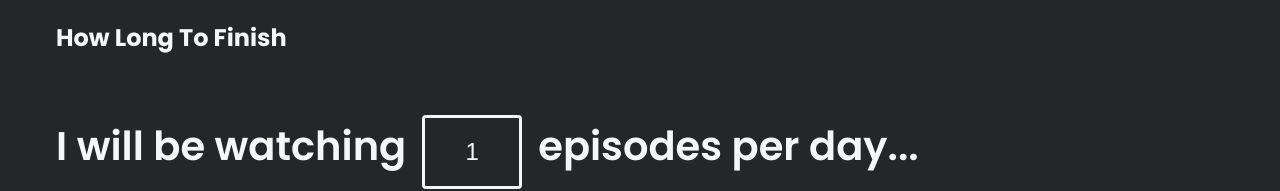
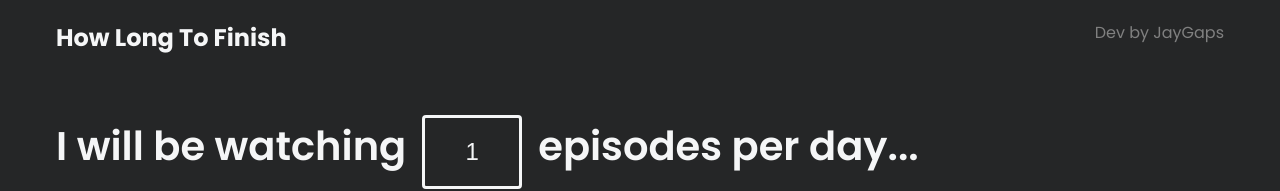
Before and after one commit to Jaygaps/HowLongToFinish, a Next.js app: page / in a window 1280 px wide. Shown: the top 191 px of the page. Built offline with nearby package versions, Linux system fonts and the light colour scheme.

Commit message:
added final code

```diff
--- a/components/ThemeProvider/ThemeProvider.tsx
+++ b/components/ThemeProvider/ThemeProvider.tsx
@@ -2,6 +2,7 @@ import React from "react";
 import {
   ThemeProvider as StyledThemeProvider,
   createGlobalStyle,
+
 } from "styled-components";
 
 import styledTheme from "./base/theme";
--- a/components/ThemeProvider/base/breakpoints.ts
+++ b/components/ThemeProvider/base/breakpoints.ts
@@ -1,9 +1,9 @@
 const breakpoints = {
-  mobile: 360,
-  largeMobile: 480,
-  tablet: 756,
-  desktop: 1024,
-  largeDesktop: 1280,
+  mobile: "360px",
+  largeMobile: "480px",
+  tablet: "756px",
+  desktop: "1024px",
+  largeDesktop: "1280px",
 };
 
 export type Breakpoint = keyof typeof breakpoints;
--- a/journey/Home/Home.tsx
+++ b/journey/Home/Home.tsx
@@ -15,9 +15,13 @@ const Container = styled.div`
   margin: 0 auto;
 `;
 
-const Title = styled.h2`
-  margin: 20px 0 60px 0; ;
+const Header = styled.div`
+  margin: 20px 0 60px 0;
+  display: flex;
+  justify-content: space-between;
 `;
+
+const Title = styled.h2``;
 
 const FlexWrapper = styled.div`
   displat: flex;
@@ -83,14 +87,18 @@ const TypeAheadCard = styled.div`
 `;
 
 const Card = styled.div<{ imageSrc: string }>`
-  ${({ theme: { colors }, imageSrc }) => css`
+  ${({ theme: { colors, media }, imageSrc }) => css`
     background-color: ${colors.primary};
     box-shadow: 0 3px 6px rgb(0 0 0 / 16%), 0 3px 6px rgb(0 0 0 / 23%);
     padding: 30px;
     border-bottom: 1px solid white;
     margin-top: 20px;
 
+    background-image: none;
+
+    ${media.up("tablet")} {
       background-image: url(${imageSrc});
+    }
     background-position: right;
     background-size: contain;
     background-repeat: no-repeat;
@@ -119,6 +127,22 @@ const Spacer = styled.div`
   margin-bottom: 20px;
 `;
 
+const MobileImage = styled.img`
+  width: 100%;
+  margin-top: 24px;
+  border-radius: 13px;
+
+  ${({ theme: { media } }) => css`
+    ${media.up("tablet")} {
+      display: none;
+    }
+  `};
+`;
+
+const Dev = styled.p`
+  color: grey;
+`;
+
 const Home: NextPage = () => {
   const [episode, setEpisode] = useState(1);
   const [showName, setShowName] = useState("");
@@ -143,8 +167,6 @@ const Home: NextPage = () => {
       .then((result) => setSelectedShow(result.data));
   };
 
-  console.log(selectedShow);
-
   const imgSrc = `https://image.tmdb.org/t/p/w500${selectedShow.backdrop_path}`;
 
   const daysToCompleteShow = selectedShow.number_of_episodes / episode;
@@ -161,7 +183,11 @@ const Home: NextPage = () => {
   return (
     <Layout>
       <Container>
+        <Header>
           <Title>How Long To Finish</Title>
+          <Dev>Dev by JayGaps</Dev>
+        </Header>
+
         <FlexWrapper>
           <Paragraph>I will be watching</Paragraph>
           <EpisodeInput
@@ -189,6 +215,8 @@ const Home: NextPage = () => {
           </SmallParagraph>
         ) : null}
         {selectedShow && selectedShow.name ? (
+          <>
+            <MobileImage src={imgSrc} />
             <Card imageSrc={imgSrc}>
               <Paragraph>{selectedShow.name}</Paragraph>
               <Span>
@@ -214,6 +242,7 @@ const Home: NextPage = () => {
                 day...
               </MediumFont>
             </Card>
+          </>
         ) : (
           <TypeAheadWrapper>
             {typeAheadShows && typeAheadShows !== undefined
```
Lines whose indentation alone changed are shown as unchanged.
